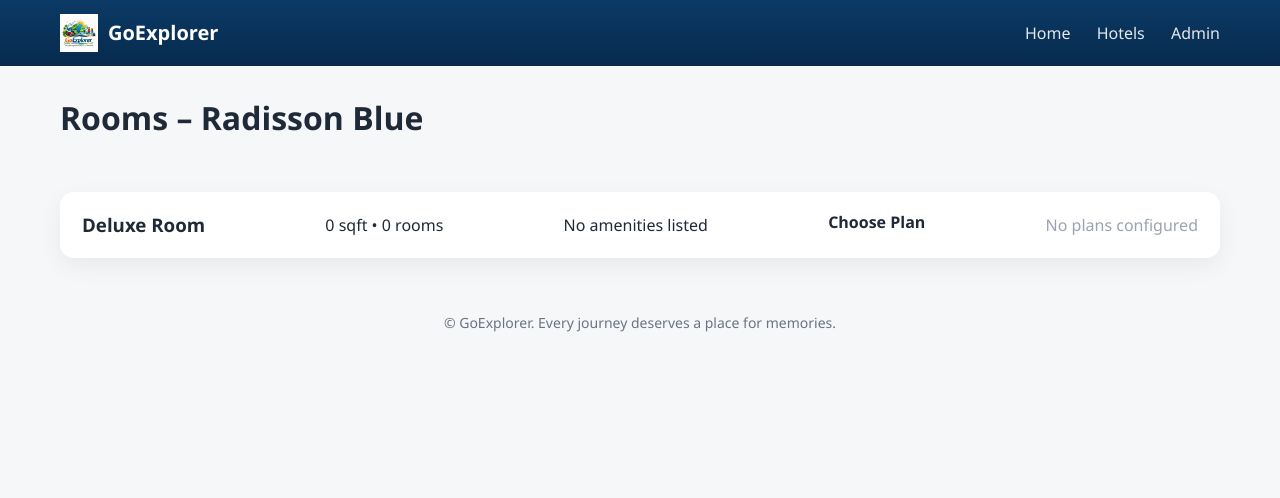
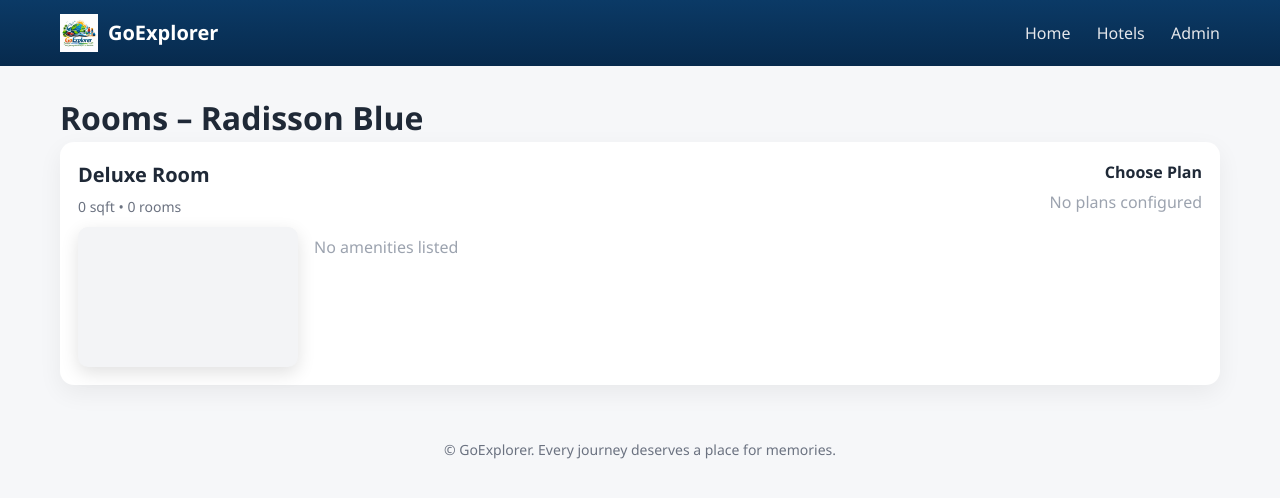
Before and after one commit to ravikumar9/Go_explorer, a Django app: page /rooms/1/ in a window 1280 px wide. Shown: the top 498 px of the page. Run offline with Django 4.2, Linux system fonts and the light colour scheme; data comes from the database, SQL or seed files in the repository; both versions use the stored data as it was after the commit.

Commit message:
enhancement good

```diff
--- a/booking/static/booking/css/main.css
+++ b/booking/static/booking/css/main.css
@@ -269,45 +269,180 @@ body {
 /* ===== IMAGE SLIDER ===== */
 
 .image-slider {
-    display: flex;
-    gap: 16px;
-    overflow-x: auto;
-    margin: 20px 0;
-    padding-bottom: 10px;
+    /* large image slider hidden — thumbnails + play/pause control used instead */
+    display: none;
 }
 
+/* slider image: responsive, constrained height and width */
+.image-slider img,
 .hotel-img {
-    width: 320px;
-    height: 220px;
+    width: 360px; /* preferred width on large screens */
+    max-width: 90vw; /* never exceed viewport on small screens */
+    height: auto;
+    max-height: 60vh; /* keep gallery from overtaking viewport */
     object-fit: cover;
     border-radius: 12px;
     box-shadow: 0 6px 18px rgba(0,0,0,0.15);
     flex-shrink: 0;
 }
 
+/* ===== LIGHTBOX / OVERLAY ===== */
+.lb-overlay {
+    position: fixed;
+    inset: 0;
+    background: rgba(0,0,0,0.75);
+    display: none;
+    align-items: center;
+    justify-content: center;
+    z-index: 1200;
+}
+.lb-overlay.active { display: flex; }
+.lb-img {
+    max-width: 95vw;
+    max-height: 90vh;
+    border-radius: 8px;
+    box-shadow: 0 10px 40px rgba(0,0,0,0.6);
+}
+.lb-close, .lb-prev, .lb-next {
+    position: absolute;
+    background: rgba(255,255,255,0.06);
+    color: #fff;
+    border: none;
+    padding: 10px 12px;
+    border-radius: 6px;
+    cursor: pointer;
+    font-size: 18px;
+}
+.lb-close { top: 20px; right: 20px; }
+.lb-prev { left: 20px; }
+.lb-next { right: 20px; }
+
+@media (max-width: 768px) {
+    .lb-prev, .lb-next { display: none; }
+}
+
+/* Thumbnail strip */
+.thumb-strip {
+    display:flex;
+    gap:8px;
+    margin:12px 0 18px 0;
+    align-items:center;
+    justify-content:center; /* center thumbnails */
+    max-width:100%;
+    overflow-x:auto; /* allow scrolling if many thumbs */
+    padding: 6px 4px;
+}
+.thumb-item {
+    width:64px;
+    height:48px;
+    object-fit:cover;
+    border-radius:6px;
+    box-shadow:0 4px 12px rgba(0,0,0,0.08);
+    cursor:pointer;
+    opacity:0.9;
+    border:2px solid transparent;
+    flex: 0 0 auto;
+}
+.thumb-item.active {
+    opacity:1;
+    border-color:#0b5ed7;
+    transform:translateY(-2px);
+}
+
+/* small-screen adjustments */
+@media (max-width: 768px) {
+    .thumb-item { width:56px; height:40px; }
+}
+
+/* Play button */
+.play-btn {
+    background:#0b5ed7;
+    color:#fff;
+    border:none;
+    padding:6px 10px;
+    border-radius:8px;
+    font-weight:600;
+    cursor:pointer;
+}
+.play-btn[aria-pressed="true"]{ background:#0b4fd1 }
+
+/* Prevent page-level horizontal overflow caused by large images */
+html, body { overflow-x: hidden; }
+
 /* ===== ROOM CARD ===== */
 
 .room-card {
     display: flex;
     justify-content: space-between;
-    align-items: center;
-    gap: 20px;
+    align-items: flex-start;
+    gap: 24px;
+    padding: 18px;
 }
 
 .room-left {
-    max-width: 70%;
+    flex: 1 1 60%;
 }
 
 .room-right {
+    flex: 0 0 40%;
     text-align: right;
-    min-width: 180px;
 }
 
-.price {
-    font-size: 18px;
-    font-weight: 700;
-    margin-bottom: 12px;
+.room-head .room-title {
+    font-size: 20px;
+    margin-bottom: 6px;
 }
+
+.room-meta {
+    color: #6b7280;
+    font-size: 14px;
+    margin-bottom: 10px;
+}
+
+.room-body {
+    display: flex;
+    gap: 16px;
+    align-items: flex-start;
+}
+
+.room-thumb-wrap { flex: 0 0 auto; }
+.room-thumb {
+    width: 220px;
+    max-width: 40vw;
+    height: auto;
+    max-height: 160px;
+    object-fit: cover;
+    border-radius: 10px;
+    box-shadow: 0 6px 18px rgba(0,0,0,0.12);
+}
+.room-thumb.placeholder{
+    width:220px; max-width:40vw; height:140px; background:#f3f4f6; border-radius:10px;
+}
+
+.room-info { flex: 1; }
+.amenities { margin-top: 8px; display:flex; flex-wrap:wrap; gap:8px; }
+.amenity-item { background:#eef2ff; color:#1e3a8a; padding:6px 8px; border-radius:8px; font-size:13px; }
+
+.plan-grid {
+    display:flex;
+    gap:12px;
+    justify-content:flex-end;
+    flex-wrap:wrap;
+}
+
+.plan-box {
+    background:#ffffff;
+    border-radius:12px;
+    padding:12px 14px;
+    min-width:150px;
+    box-shadow:0 6px 18px rgba(0,0,0,0.04);
+    text-align:center;
+}
+
+.plan-title { font-weight:700; color:#111827; margin-bottom:6px; }
+.plan-price { color:#0b5ed7; font-weight:700; margin-bottom:10px; }
+.per-night { font-weight:400; color:#6b7280; font-size:13px; }
+.btn-select { display:inline-block; padding:8px 14px; border-radius:8px; }
 
 /* ===== REVIEW BOOKING ===== */
 .review-card {
@@ -394,4 +529,6 @@ body {
 @media (max-width: 768px) {
     .review-grid { flex-direction: column; }
     .review-right { width: 100%; }
+    .image-slider img, .hotel-img { width: 90vw; max-height: 40vh; }
+    .room-thumb { width: 44vw; max-height: 120px; }
 }
--- a/booking/templates/booking/base.html
+++ b/booking/templates/booking/base.html
@@ -29,5 +29,6 @@
     © GoExplorer. Every journey deserves a place for memories.
 </footer>
 
+<script src="{% static 'booking/js/gallery.js' %}"></script>
 </body>
 </html>
--- a/booking/templates/booking/room_list.html
+++ b/booking/templates/booking/room_list.html
@@ -3,37 +3,52 @@
 
 <h1>Rooms – {{ hotel.name }}</h1>
 
-<!-- IMAGE SLIDER -->
-<div class="image-slider">
+<!-- THUMBNAIL STRIP (primary gallery control). Large slider hidden by CSS. -->
+{% if images %}
+<div class="thumb-strip" aria-hidden="false">
     {% for img in images %}
-        <img src="{{ img.image.url }}" alt="{{ hotel.name }}">
+        <img class="thumb-item" src="{{ img.image.url }}" alt="{{ hotel.name }}" data-caption="{{ img.image.name }}" data-index="{{ forloop.counter0 }}">
     {% endfor %}
 </div>
+{% endif %}
 
 {% for room in rooms %}
 <div class="card room-card">
+    <div class="room-left">
+        <div class="room-head">
+            <h3 class="room-title">{{ room.name }}</h3>
+            <p class="room-meta">{{ room.room_size_sqft }} sqft • {{ room.total_rooms }} rooms</p>
+        </div>
 
-    <h3>{{ room.name }}</h3>
-    <p>{{ room.room_size_sqft }} sqft • {{ room.total_rooms }} rooms</p>
+        <div class="room-body">
+            <div class="room-thumb-wrap">
+                {% if hotel.images.all %}
+                    <img class="room-thumb" src="{{ hotel.images.all.0.image.url }}" alt="{{ room.name }}">
+                {% else %}
+                    <div class="room-thumb placeholder"></div>
+                {% endif %}
+            </div>
 
+            <div class="room-info">
                 <div class="amenities">
                     {% for amenity in room.amenities.all %}
-            <span>{{ amenity.name }}</span>
+                        <span class="amenity-item">{{ amenity.name }}</span>
                     {% empty %}
-            <span>No amenities listed</span>
+                        <span class="muted">No amenities listed</span>
                     {% endfor %}
                 </div>
-
-    <h4>Choose Plan</h4>
-
-    {% for plan in room.plans.all %}
-        <div class="plan-row">
-            <div>
-                <strong>{{ plan.get_plan_type_display }}</strong><br>
-                <small>₹ {{ plan.price }} / night</small>
+            </div>
+        </div>
     </div>
 
-            <a class="btn-primary"
+    <div class="room-right">
+        <h4 class="choose-plan">Choose Plan</h4>
+        <div class="plan-grid">
+        {% for plan in room.plans.all %}
+            <div class="plan-box">
+                <div class="plan-title">{{ plan.get_plan_type_display }}</div>
+                <div class="plan-price">₹ {{ plan.price }} <span class="per-night">/ night</span></div>
+                <a class="btn-primary btn-select"
                    href="{% url 'review_booking' %}?plan_id={{ plan.id }}&check_in={{ check_in }}&check_out={{ check_out }}">
                    Select
                 </a>
@@ -41,6 +56,8 @@
         {% empty %}
             <p class="muted">No plans configured</p>
         {% endfor %}
+        </div>
+    </div>
 
 </div>
 {% endfor %}
--- a/core/settings.py
+++ b/core/settings.py
@@ -9,7 +9,7 @@ BASE_DIR = Path(__file__).resolve().parent.parent
 SECRET_KEY = "dev-key"   # ❗ replace in production
 DEBUG = True
 
-ALLOWED_HOSTS = []
+ALLOWED_HOSTS = ["localhost", "127.0.0.1", "testserver"]
 
 
 # --------------------------------------------------
```
Also changed, not shown: booking/static/booking/js/gallery.js (added, +120 -0 lines), tools/visual_test_playwright.py (added, +65 -0 lines), .github/workflows/ci.yml (added), booking/migrations/0012_create_roomplan.py, booking/migrations/0013_create_coupon.py, booking/migrations/0014_add_hotelimage_table.py (added), db.sqlite3. Lines whose indentation alone changed are shown as unchanged.
